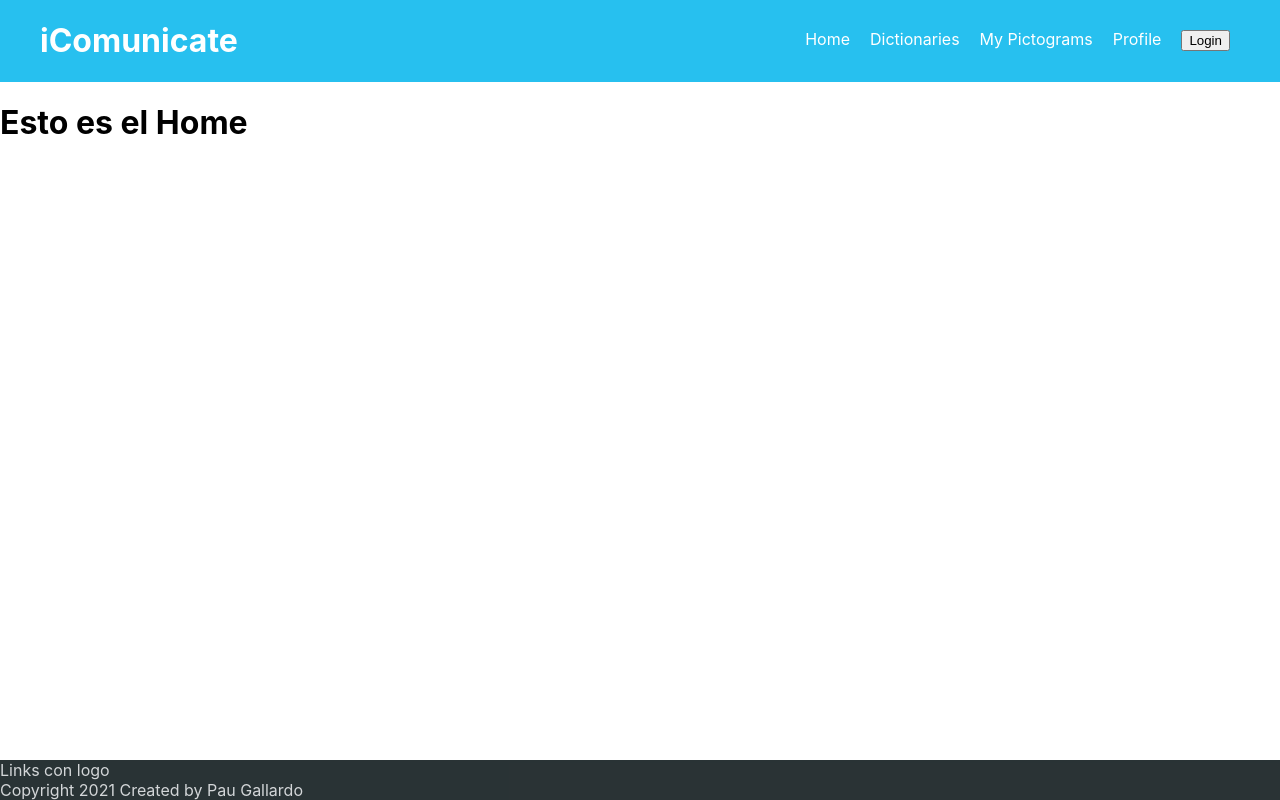
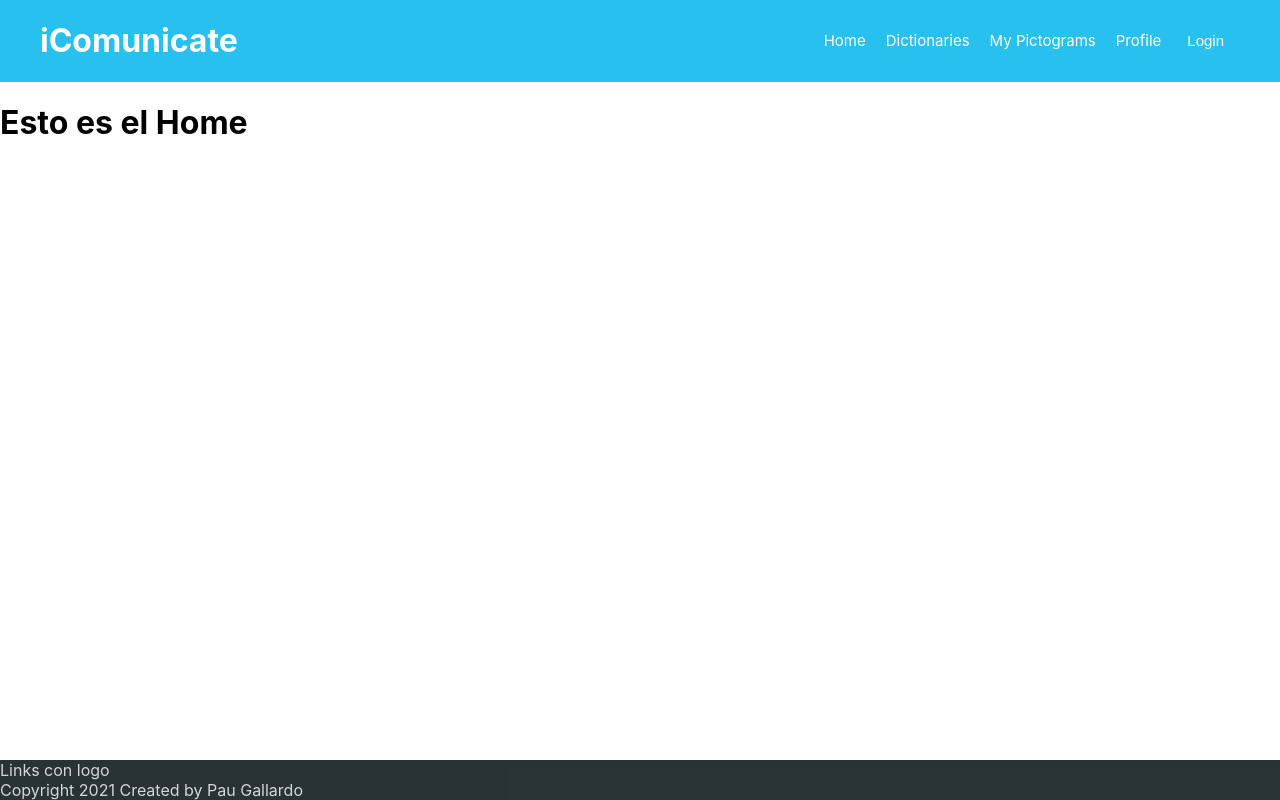
Before and after one commit to pablongo/skylab-projects, a Next.js app in the folder icomunicate-pau-gallardo/: page / in a window 1280 px wide. Built offline with nearby package versions, Linux system fonts and the light colour scheme; no server answers.

Commit message:
Fix Header styles

```diff
--- a/icomunicate-pau-gallardo/components/Header.jsx
+++ b/icomunicate-pau-gallardo/components/Header.jsx
@@ -38,7 +38,7 @@ export default function Header() {
               className={styles.nav__container__navbar__button}
               onClick={signOut}
             >
-              Logout
+              <span>Logout</span>
             </button>
           )
           : (
@@ -47,7 +47,7 @@ export default function Header() {
               className={styles.nav__container__navbar__button}
               onClick={signIn}
             >
-              Login
+              <span>Login</span>
             </button>
           )}
 
--- a/icomunicate-pau-gallardo/styles/Header.module.scss
+++ b/icomunicate-pau-gallardo/styles/Header.module.scss
@@ -14,8 +14,14 @@
         margin-right: 40px;
 
         &__button{
-           margin: 10px;
-           cursor: pointer;
+            font-size: 15px;
+            color: white;
+            margin: 10px;
+            cursor: pointer;
+            background: transparent;
+            box-shadow: 0px 0px 0px transparent;
+            border: 0px solid transparent;
+            text-shadow: 0px 0px 0px transparent;
         }
     }
 }
```
